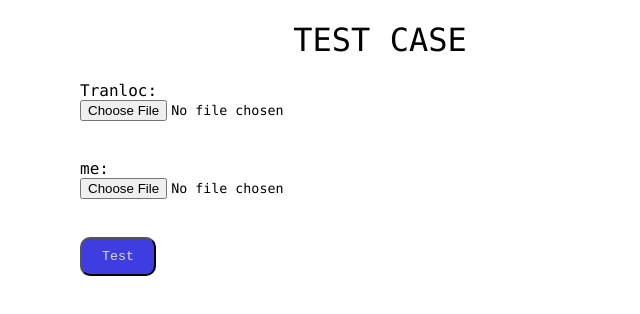
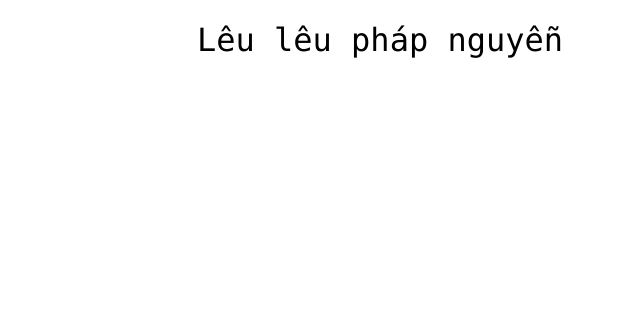
Before and after one commit to Slowy404/testcasefake, a plain HTML site: page index.html in a window 1280 px wide. Shown: the whole page, without its empty margins (260-900 px from the left). Drawn offline with Linux system fonts and the light colour scheme.

Commit message:
Update index.html

```diff
--- a/index.html
+++ b/index.html
@@ -50,14 +50,8 @@
     </style>
 </head>
 <body>
-    <h1>TEST CASE</h1>
-    <form>
-        <label for="file1">Tranloc:</label>
-        <input type="file" id="file1" name="file1"><br><br>
-        <label for="file2">me:</label>
-        <input type="file" id="file2" name="file2"><br><br>
-        <button type="button" onclick="compare()">Test</button>
-    </form>
+    <h1>Lêu lêu pháp nguyễn </h1>
+
     <div id="result"></div>
     <script src="https://cdnjs.cloudflare.com/ajax/libs/diff_match_patch/20121119/diff_match_patch.js"></script>
     <script>
```
